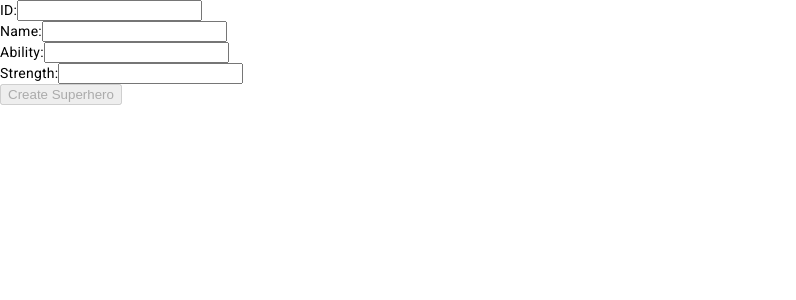
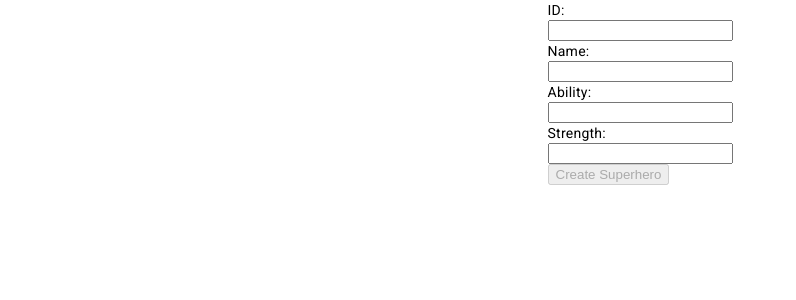
Before and after one commit to cavalos2000/superhero_crud, an Angular app: page /create in a window 1280 px wide. Shown: the top 300 px of the page, without its empty margins (0-796 px from the left). Built offline with nearby package versions, Linux system fonts and the light colour scheme.

Commit message:
improving style

```diff
--- a/src/app/superhero-create/superhero-create.component.css
+++ b/src/app/superhero-create/superhero-create.component.css
@@ -0,0 +1,6 @@
+.container {
+    display: flex;
+    flex-direction: column;
+    align-items: center;
+    justify-content: center;
+  }
--- a/src/app/superhero-create/superhero-create.component.html
+++ b/src/app/superhero-create/superhero-create.component.html
@@ -1,21 +1,34 @@
-
+<div class="container">
     <form [formGroup]="superheroForm" (ngSubmit)="onSubmit()" class="mt-4">
-    <div class="form-group">
-        <label for="name">ID:</label>
+      <div class="form-group row">
+          <label for="id" class="col-sm-2 col-form-label">ID:</label>
+          <div class="col-sm-10">
               <input type="number" id="id" class="form-control" formControlName="id" required>
           </div>
-    <div class="form-group">
-    <label for="name">Name:</label>
+      </div>
+      <div class="form-group row">
+          <label for="name" class="col-sm-2 col-form-label">Name:</label>
+          <div class="col-sm-10">
               <input type="text" id="name" class="form-control" formControlName="name" required>
           </div>
-    <div class="form-group">
-        <label for="ability">Ability:</label>
+      </div>
+      <div class="form-group row">
+          <label for="ability" class="col-sm-2 col-form-label">Ability:</label>
+          <div class="col-sm-10">
               <input type="text" id="ability" class="form-control" formControlName="ability" required>
           </div>
-    <div class="form-group">
-        <label for="strength">Strength:</label>
+      </div>
+      <div class="form-group row">
+          <label for="strength" class="col-sm-2 col-form-label">Strength:</label>
+          <div class="col-sm-10">
               <input type="number" id="strength" class="form-control" formControlName="strength" required>
           </div>
+      </div>
 
+      <div class="form-group row">
+          <div class="col-sm-10 offset-sm-2">
               <button type="submit" [disabled]="!superheroForm.valid" class="btn btn-primary">Create Superhero</button>
+          </div>
+      </div>
     </form>
+  </div>
--- a/src/app/superhero-list/superhero-list.component.css
+++ b/src/app/superhero-list/superhero-list.component.css
@@ -3,7 +3,6 @@
     flex-direction: column;
     align-items: center;
     justify-content: center;
-    height: 100vh; /* Adjust the height as needed */
   }
 
   .table-wrapper {
```
Lines whose indentation alone changed are shown as unchanged.
